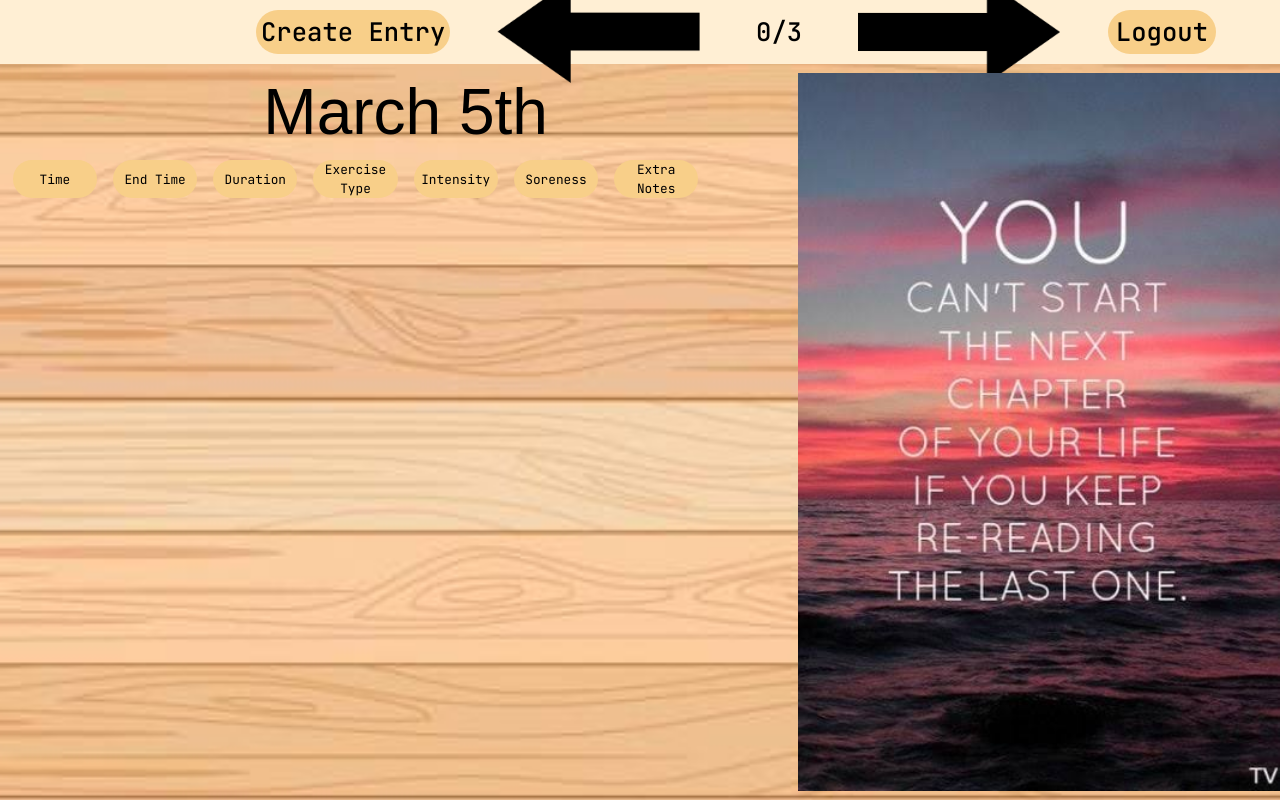
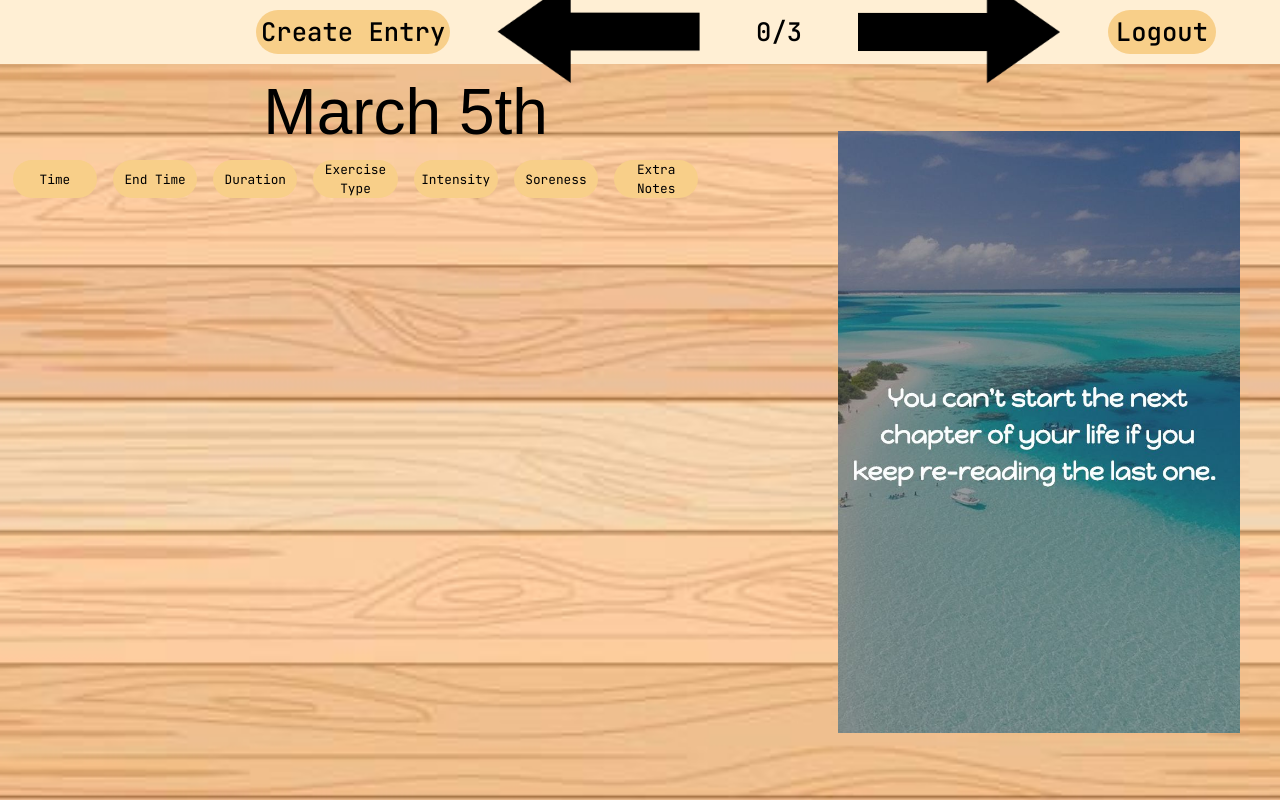
Before and after one commit to joshthibault308-cyber/Personal-Tracker, a Next.js app in the folder personal-tracker/: page /0 in a window 1280 px wide. Built offline with nearby package versions, Linux system fonts and the light colour scheme; a web font is replaced by a local one.

Commit message:
Added new image format for the 2nd and 3rd home pages

```diff
--- a/personal-tracker/app/[slug]/page.tsx
+++ b/personal-tracker/app/[slug]/page.tsx
@@ -102,9 +102,9 @@ export default async function Home({ params, }: { params: Promise<{ slug: string
           </main>
         </div>
 
-        <div className="flex flex-1 items-center justify-center">
+        <div className="flex flex-1 items-center justify-center sm:mt-10 sm:mb-10 sm:ml-10 sm:mr-10">
           <Image
-            src="/Quote.jpg" alt="Background Image" width={100} height={50} className="relative object-contain w-auto h-auto sm:w-full sm:h-full"
+            src="/Quote 3.jpg" alt="Background Image" width={200} height={100} className="relative object-contain w-[400px] h-[200px] sm:w-full sm:h-full"
           />
         </div>
 
```
